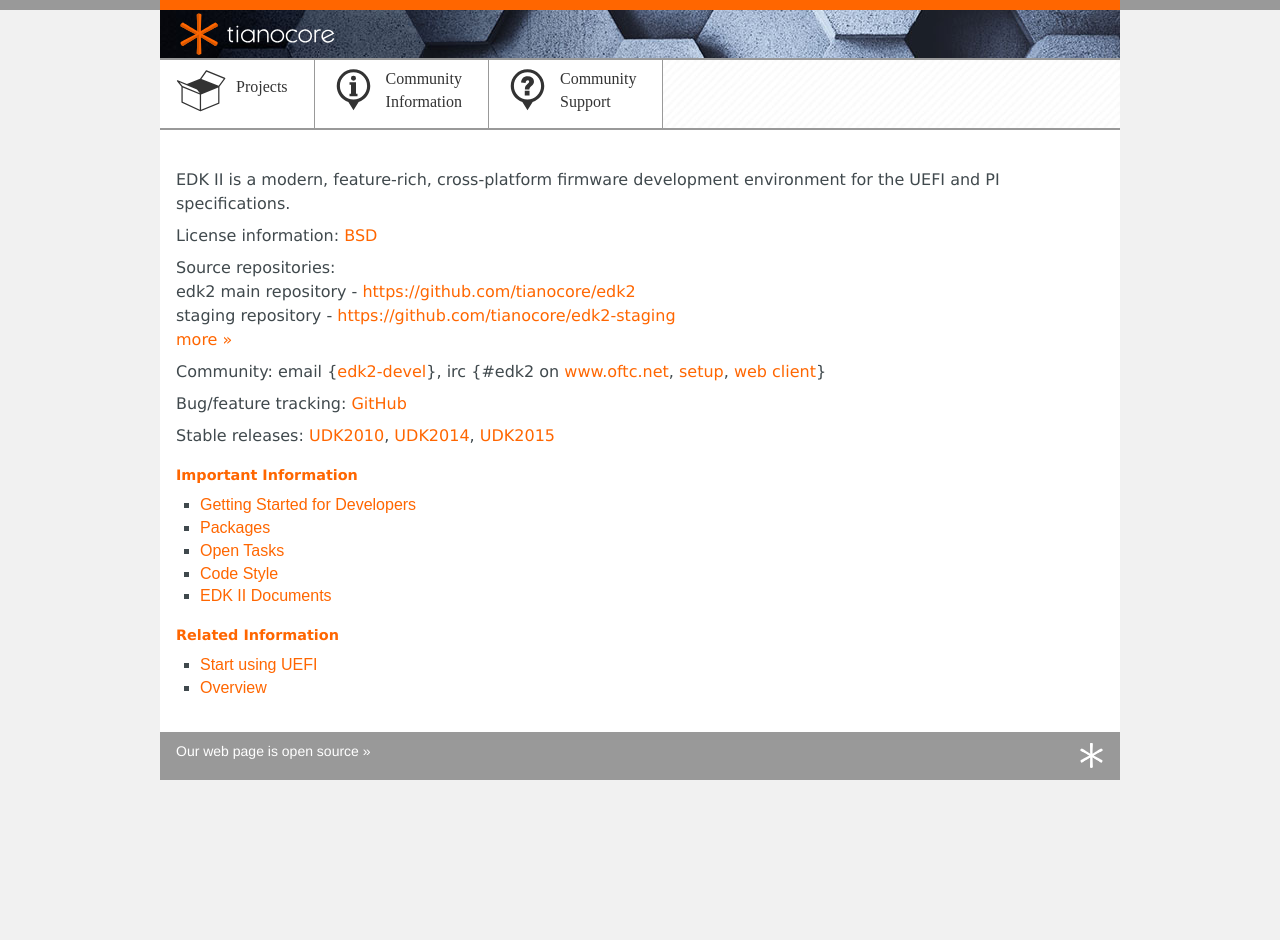
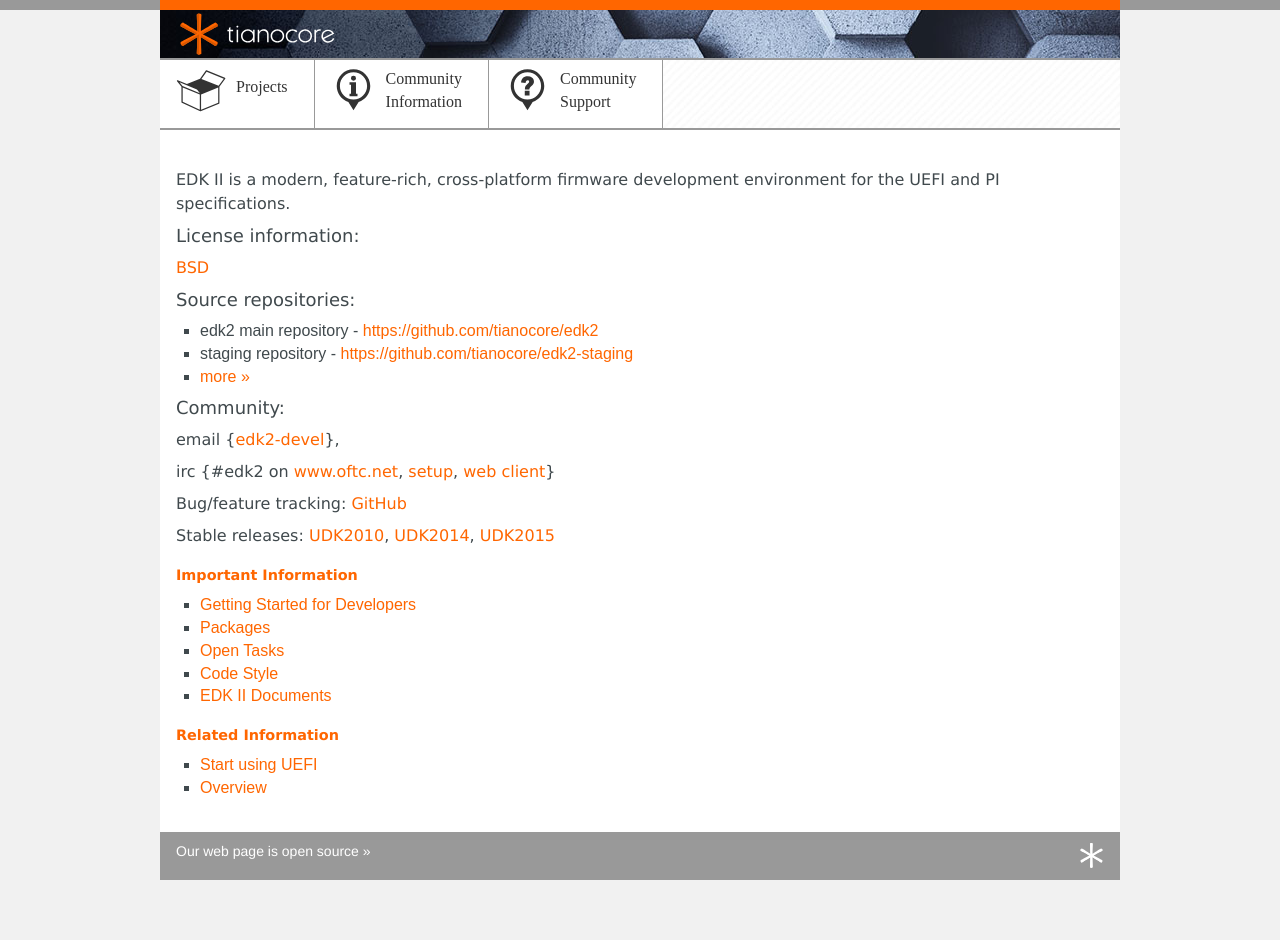
Before and after one commit to tianocore/tianocore.github.io, a Jekyll site: the page built from edk2/index.md, in a window 1280 px wide. Built offline with Jekyll 4.4.1, drawn with Linux system fonts in a browser that asks for light colours; nearby versions of some CDN libraries; before the commit the page ends 900 px from its top, so only the background shows below that; part of the change alters nothing that is shown.

```diff
--- a/edk2/index.md
+++ b/edk2/index.md
@@ -8,15 +8,18 @@ redirect_from: "/edk2.html"
 EDK II is a modern, feature-rich, cross-platform firmware development
 environment for the UEFI and PI specifications.
 
-License information: [BSD](http://www.opensource.org/licenses/bsd-license.php)
+#### License information:
+[BSD](http://www.opensource.org/licenses/bsd-license.php)
 
-Source repositories:
-     edk2 main repository - [https://github.com/tianocore/edk2](https://github.com/tianocore/edk2)
-     staging repository - [https://github.com/tianocore/edk2-staging](https://github.com/tianocore/edk2-staging)
-     [more » ](source.html)
 
-Community:
+#### Source repositories:
+* edk2 main repository - [https://github.com/tianocore/edk2](https://github.com/tianocore/edk2)
+* staging repository - [https://github.com/tianocore/edk2-staging](https://github.com/tianocore/edk2-staging)
+* [more » ](source.html)
+
+#### Community:
 email {[edk2-devel]({{wiki}}/Edk2-devel)},
+
 irc {\#edk2 on [www.oftc.net](http://www.oftc.net/),
      [setup](http://www.oftc.net/NickServ/CertFP/),
      [web client](http://webchat.oftc.net/?channels=edk2)}
```
